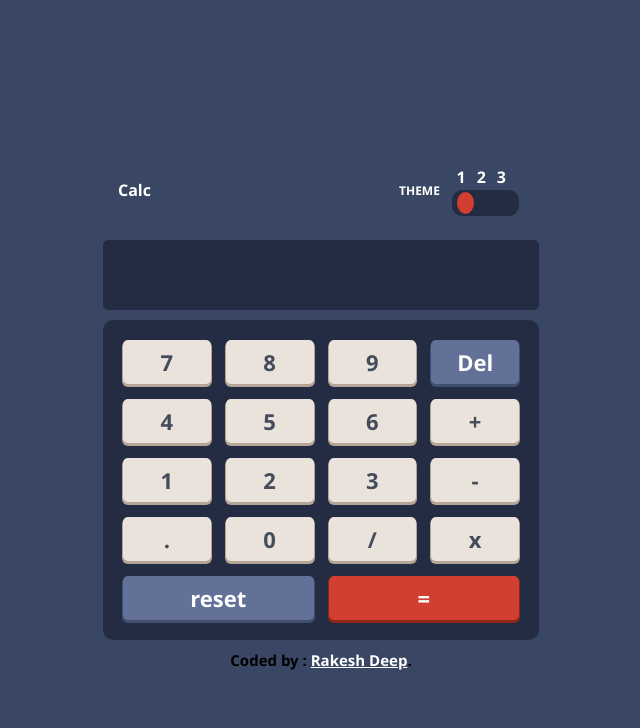
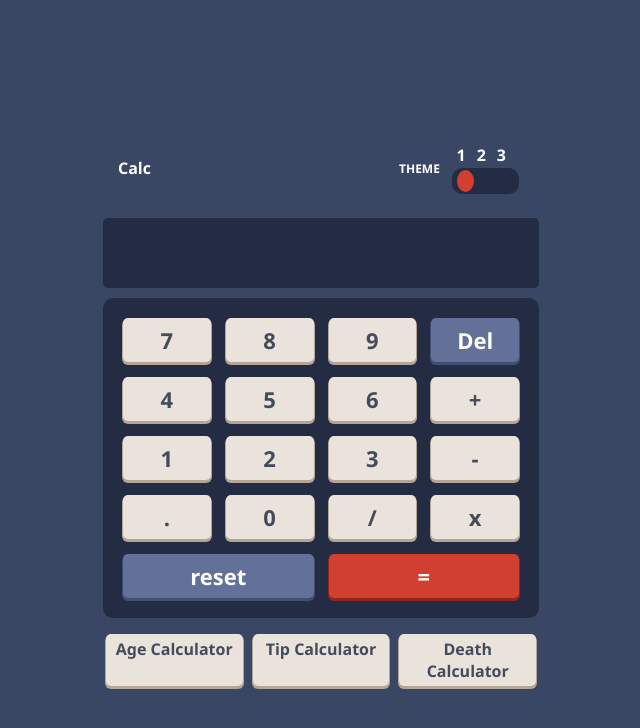
Before and after one commit to rakeshdeep/calculator-pro, a plain HTML site: page index.html in a window 1280 px wide. Shown: the whole page, without its empty margins (319-959 px from the left). Drawn offline with Linux system fonts and the light colour scheme.

Commit message:
new calculators add

```diff
--- a/assets/style.css
+++ b/assets/style.css
@@ -16,11 +16,12 @@ body {
     font-family: Arial, sans-serif;
     display: flex;
     justify-content: center;
-    flex-flow: column wrap;
+    flex-flow: column;
     align-items: center;
     height: 100vh;
     margin: 0;
     background-color: hsl(222, 26%, 31%);
+    padding: 10px;
 }
 .themeBox{
     display: flex;
@@ -124,6 +125,23 @@ body {
     grid-column: span 2;
     border: none !important;
 }
+.other-app {
+    padding: 2px;
+    margin: 4px;
+    display: flex;
+    flex-flow: column;
+    gap: 10px;
+    width: 100%;
+
+}
+.other-app a {
+    flex: 1;
+    padding: 4px 8px;
+    font-weight: 700;
+    border-radius: 5px;
+    text-decoration: none;
+    text-align: center;
+}
 
 
 @media screen and (max-width:490px){
@@ -131,3 +149,10 @@ body {
         justify-content: flex-start;
     }
 }
+
+@media screen  and (min-width: 780px) {
+    .other-app {
+        width: auto;
+        flex-flow: row;
+    }
+}
--- a/assets/theme1.css
+++ b/assets/theme1.css
@@ -16,12 +16,12 @@ body{
 .buttons{
     background-color: hsl(223, 31%, 20%);
 }
-.btn{
+.btn, .other-app a{
     background-color: hsl(30, 25%, 89%);
     color: hsl(221, 14%, 31%);
     box-shadow: 0px 2px 0px 1px hsl(28, 16%, 65%);
 }
-.btn:hover{
+.btn:hover, .other-app a:hover{
     background-color: #ffffff;
 }
 .resDel{
--- a/assets/theme2.css
+++ b/assets/theme2.css
@@ -17,13 +17,13 @@ body{
 .buttons{
     background-color: hsl(0, 5%, 81%);
 }
-.btn{
+.btn, .other-app a{
     background-color: hsl(45, 7%, 89%);
     color: hsl(60, 10%, 19%);
     border: 1px solid #ccc;
     box-shadow: 0px 2px 0px 1px hsl(35, 11%, 61%);
 }
-.btn:hover{
+.btn:hover, .other-app a:hover{
     background-color: #ffffff;
 }
 .resDel{
--- a/assets/theme3.css
+++ b/assets/theme3.css
@@ -20,12 +20,12 @@ body{
 .buttons{
     background-color: hsl(268, 71%, 12%);
 }
-.btn{
+.btn, .other-app a{
     background-color: hsl(268, 47%, 21%);
     color: hsl(52, 100%, 62%);
     box-shadow: 0px 2px 0px 1px hsl(290, 70%, 36%);
 }
-.btn:hover{
+.btn:hover, .other-app a:hover{
     background-color: hsl(269, 45%, 33%);
 }
 .resDel{
--- a/index.html
+++ b/index.html
@@ -1,13 +1,12 @@
 <!DOCTYPE html>
 <html lang="en">
-
   <head>
-    <meta charset="UTF-8">
-    <meta name="viewport" content="width=device-width, initial-scale=1.0">
+    <meta charset="UTF-8" />
+    <meta name="viewport" content="width=device-width, initial-scale=1.0" />
     <title>Calculator pro</title>
-    <link rel="shortcut icon" href="./assets/favicon.png" type="image/x-icon">
-    <link rel="stylesheet" href="./assets/style.css">
-    <link rel="stylesheet" id="themebeta" href="./assets/theme1.css">
+    <link rel="shortcut icon" href="./assets/favicon.png" type="image/x-icon" />
+    <link rel="stylesheet" href="./assets/style.css" />
+    <link rel="stylesheet" id="themebeta" href="./assets/theme1.css" />
   </head>
 
   <body>
@@ -21,17 +20,23 @@
               <span>1</span><span>2</span><span>3</span>
             </div>
             <div class="themeBB" id="themeButton">
-                        <span></span><span></span><span style="color: transparent;">0</span>
+              <span></span><span></span
+              ><span style="color: transparent">0</span>
             </div>
           </div>
         </div>
       </div>
-        <input type="text" class="display" id="display" disabled>
+      <input type="text" class="display" id="display" disabled />
       <div class="buttons">
         <button class="btn" onclick="appendToDisplay('7')">7</button>
         <button class="btn" onclick="appendToDisplay('8')">8</button>
         <button class="btn" onclick="appendToDisplay('9')">9</button>
-            <button class="btn del resDel" onclick="deleteOne(document.getElementById('display')),deleteError()">Del</button>
+        <button
+          class="btn del resDel"
+          onclick="deleteOne(document.getElementById('display')),deleteError()"
+        >
+          Del
+        </button>
         <button class="btn" onclick="appendToDisplay('4')">4</button>
         <button class="btn" onclick="appendToDisplay('5')">5</button>
         <button class="btn" onclick="appendToDisplay('6')">6</button>
@@ -44,15 +49,16 @@
         <button class="btn" onclick="appendToDisplay('0')">0</button>
         <button class="btn" onclick="appendToDisplay('/')">/</button>
         <button class="btn" onclick="appendToDisplay('*')">x</button>
-            <button class="btn reset resDel " onclick="clearDisplay()">reset</button>
+        <button class="btn reset resDel" onclick="clearDisplay()">reset</button>
         <button class="btn equal" onclick="calculate()">=</button>
       </div>
     </div>
-    <div class="attribution">
-        Coded by : <a href="https://github.com/rakeshdeep" target="_blank">Rakesh Deep</a>.
+    <div class="other-app">
+        <a href="https://rakeshdeep.github.io/age-calculator/">Age Calculator</a>
+        <a href="">Tip Calculator</a>
+        <a href="./pages/death-calculator.html">Death Calculator</a>
     </div>
   </body>
 
   <script src="./assets/script.js"></script>
-
 </html>
```
Also changed, not shown: pages/death-calculator.html (added, +11 -0 lines), pages/tip-calculator.html (added, +11 -0 lines). Lines whose indentation alone changed are shown as unchanged.
